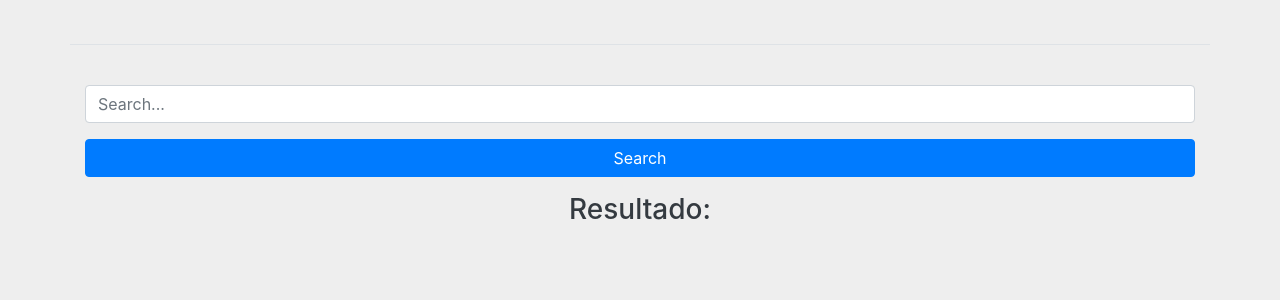
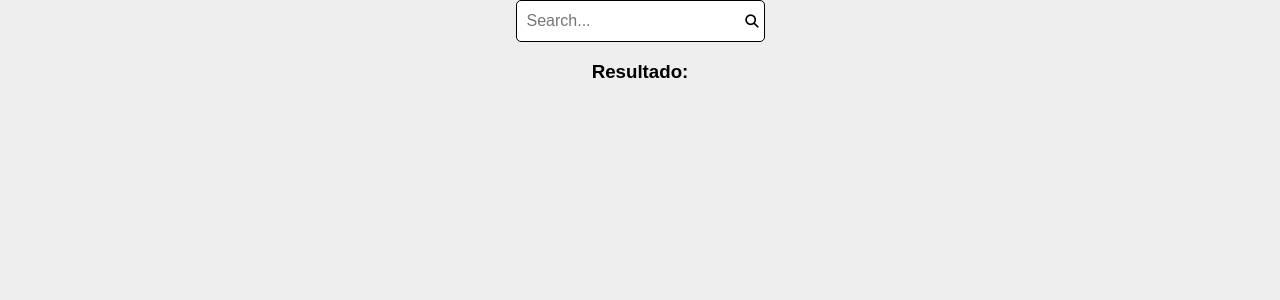
Before and after one commit to JhonathanMusa/pokemons-search-application, a React (Create React App) app: page / in a window 1280 px wide. Shown: the top 300 px of the page. Built offline with nearby package versions, Linux system fonts and the light colour scheme.

Commit message:
another styles added

```diff
--- a/package.json
+++ b/package.json
@@ -7,7 +7,6 @@
     "@testing-library/react": "^11.1.0",
     "@testing-library/user-event": "^12.1.10",
     "axios": "^0.21.1",
-    "bootstrap": "^4.6.0",
     "react": "^17.0.1",
     "react-dom": "^17.0.1",
     "react-redux": "^7.2.2",
--- a/public/index.html
+++ b/public/index.html
@@ -25,6 +25,10 @@
       Learn how to configure a non-root public URL by running `npm run build`.
     -->
     <title>React App</title>
+    <script
+      src="https://kit.fontawesome.com/64fe137729.js"
+      crossorigin="anonymous"
+    ></script>
   </head>
   <body>
     <noscript>You need to enable JavaScript to run this app.</noscript>
--- a/src/App.js
+++ b/src/App.js
@@ -7,18 +7,14 @@ import ResultPokemon from "./components/ResultPokemon";
 const App = () => {
   return (
     <Provider store={store}>
-      <div className="App container">
-        <div className="row">
-          <div className="col-12 mt-4 border-top pt-3">
-            <SearchPokemon />
-          </div>
-          <div className="col-12">
-            <ResultPokemon />
-          </div>
-        </div>
+      <div>
+        <SearchPokemon />
+      </div>
+      <div>
+        <ResultPokemon />
       </div>
     </Provider>
   );
-}
+};
 
 export default App;
--- /dev/null
+++ b/src/components/Result.module.css
@@ -0,0 +1,40 @@
+.searchContainer {
+  display: flex;
+  justify-content: center;
+}
+
+.searchBox {
+  position: relative;
+}
+
+.input_search {
+  font-size: 1rem;
+  height: 30px;
+  border-radius: 5px;
+  padding: 5px 30px 5px 10px;
+  border: 1px solid #000;
+}
+
+.btn_search {
+  position: absolute;
+  background: none;
+  border: none;
+  right: 0;
+  top: 0;
+  height: 100%;
+}
+
+.resultContainer h3 {
+  text-align: center;
+}
+
+.resultBody {
+  display: grid;
+  justify-content: center;
+  text-align: center;
+}
+
+.btn_search:focus,
+.input_search:focus {
+  outline: none;
+}
--- a/src/components/ResultPokemon.js
+++ b/src/components/ResultPokemon.js
@@ -1,22 +1,21 @@
 import React from "react";
 import { useSelector } from "react-redux";
+import style from "./Result.module.css"
 
 const ResultPokemon = () => {
   const search = useSelector((state) => state.search);
 
   return (
-    <div className="text-center">
-      <h3 className="text-dark">Resultado: </h3>
-      {search.loading && <div className="text-warning">Buscando...</div>}
+    <div className={style.resultContainer}>
+      <h3>Resultado: </h3>
+      {search.loading && <div>Buscando...</div>}
       {search.pokemon.length >= 1 && (
-        <div className="text-success">
+        <div className={style.resultBody}>
           <img src={search.pokemon[0].sprites.front_default} alt="Pokemon" />
           <span>{search.pokemon[0].name}</span>
         </div>
       )}
-      {search.error !== "" && (
-        <span className="text-danger">{search.error}</span>
-      )}
+      {search.error !== "" && <span>{search.error}</span>}
     </div>
   );
 };
--- a/src/components/SearchPokemon.js
+++ b/src/components/SearchPokemon.js
@@ -1,26 +1,36 @@
 import React, { useState } from "react";
 import { useDispatch } from "react-redux";
 import fetch_pokemon from "../redux/actions/SearchActions";
-
+import style from "./Result.module.css";
 
 const SearchPokemon = () => {
+  const [pokemonName, setPokemonName] = useState("");
   const dispatch = useDispatch();
-  const [pokemonName, setPokemonName] = useState("");
+
+  const handleSubmit = (e) => {
+    e.preventDefault();
+    dispatch(fetch_pokemon(pokemonName));
+    setPokemonName("");
+  };
 
   return (
-    <div className="form-group">
+    <div className={style.searchContainer}>
+      <form onSubmit={handleSubmit}>
+        <div className={style.searchBox}>
           <label htmlFor="search_pokemon"></label>
           <input
             type="text"
             placeholder="Search..."
-        className="form-control"
+            className={style.input_search}
             id="search_pokemon"
             value={pokemonName}
             onChange={(e) => setPokemonName(e.target.value)}
           />
-      <button className="btn btn-primary btn-block mt-3" onClick={() => dispatch(fetch_pokemon(pokemonName))}>
-        Search
+          <button className={style.btn_search}>
+            <i className="fas fa-search"></i>
           </button>
+        </div>
+      </form>
     </div>
   );
 };
--- a/src/index.js
+++ b/src/index.js
@@ -2,8 +2,6 @@ import React from "react";
 import ReactDOM from "react-dom";
 import "./index.css";
 import App from "./App";
-import reportWebVitals from "./reportWebVitals";
-import "bootstrap/dist/css/bootstrap.min.css";
 
 ReactDOM.render(
   <React.StrictMode>
@@ -11,8 +9,3 @@ ReactDOM.render(
   </React.StrictMode>,
   document.getElementById("root")
 );
-
-// If you want to start measuring performance in your app, pass a function
-// to log results (for example: reportWebVitals(console.log))
-// or send to an analytics endpoint. Learn more: https://bit.ly/CRA-vitals
-reportWebVitals();
--- a/src/reportWebVitals.js
+++ /dev/null
@@ -1,13 +0,0 @@
-const reportWebVitals = onPerfEntry => {
-  if (onPerfEntry && onPerfEntry instanceof Function) {
-    import('web-vitals').then(({ getCLS, getFID, getFCP, getLCP, getTTFB }) => {
-      getCLS(onPerfEntry);
-      getFID(onPerfEntry);
-      getFCP(onPerfEntry);
-      getLCP(onPerfEntry);
-      getTTFB(onPerfEntry);
-    });
-  }
-};
-
-export default reportWebVitals;
```
Also changed, not shown: src/setupTests.js (deleted, +0 -5 lines), 2 other files (tests, documents, lock files or other folders). Lines whose indentation alone changed are shown as unchanged.
